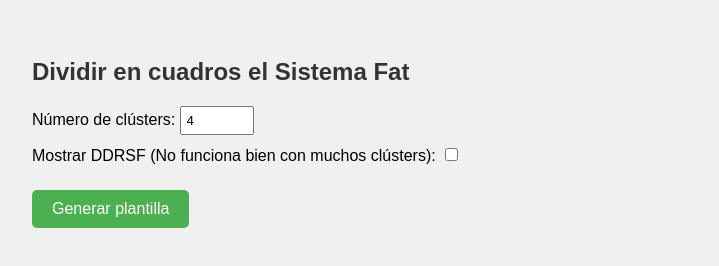
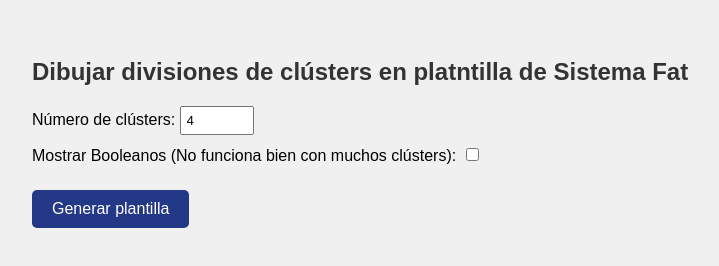
Before and after one commit to tosysy/Dividir-Clusters, a plain HTML site: page index.html in a window 1280 px wide. Shown: the whole page, without its empty margins (6-725 px from the left). Drawn offline with Linux system fonts and the light colour scheme.

Commit message:
Update index.html

```diff
--- a/index.html
+++ b/index.html
@@ -10,16 +10,16 @@
   label { display: block; margin: 10px 0; font-size: 16px; }
   input[type="number"] { padding: 5px; width: 60px; }
   input[type="checkbox"] { margin-left: 5px; }
-  button { padding: 10px 20px; margin-top: 15px; font-size: 16px; cursor: pointer; background: #4CAF50; color: white; border: none; border-radius: 5px; }
-  button:hover { background: #45a049; }
+  button { padding: 10px 20px; margin-top: 15px; font-size: 16px; cursor: pointer; background: #233886; color: white; border: none; border-radius: 5px; }
+  button:hover { background: #233886; }
 </style>
 </head>
 <body>
 
-<h2>Dividir en cuadros el Sistema Fat</h2>
+<h2>Dibujar divisiones de clústers en platntilla de Sistema Fat</h2>
 
 <label>Número de clústers: <input type="number" id="divs" value="4" min="2"></label>
-<label>Mostrar DDRSF (No funciona bien con muchos clústers): <input type="checkbox" id="ddrsf"></label>
+<label>Mostrar Booleanos (No funciona bien con muchos clústers): <input type="checkbox" id="ddrsf"></label>
 <button onclick="generarPDF()">Generar plantilla</button>
 
 <script>
```
